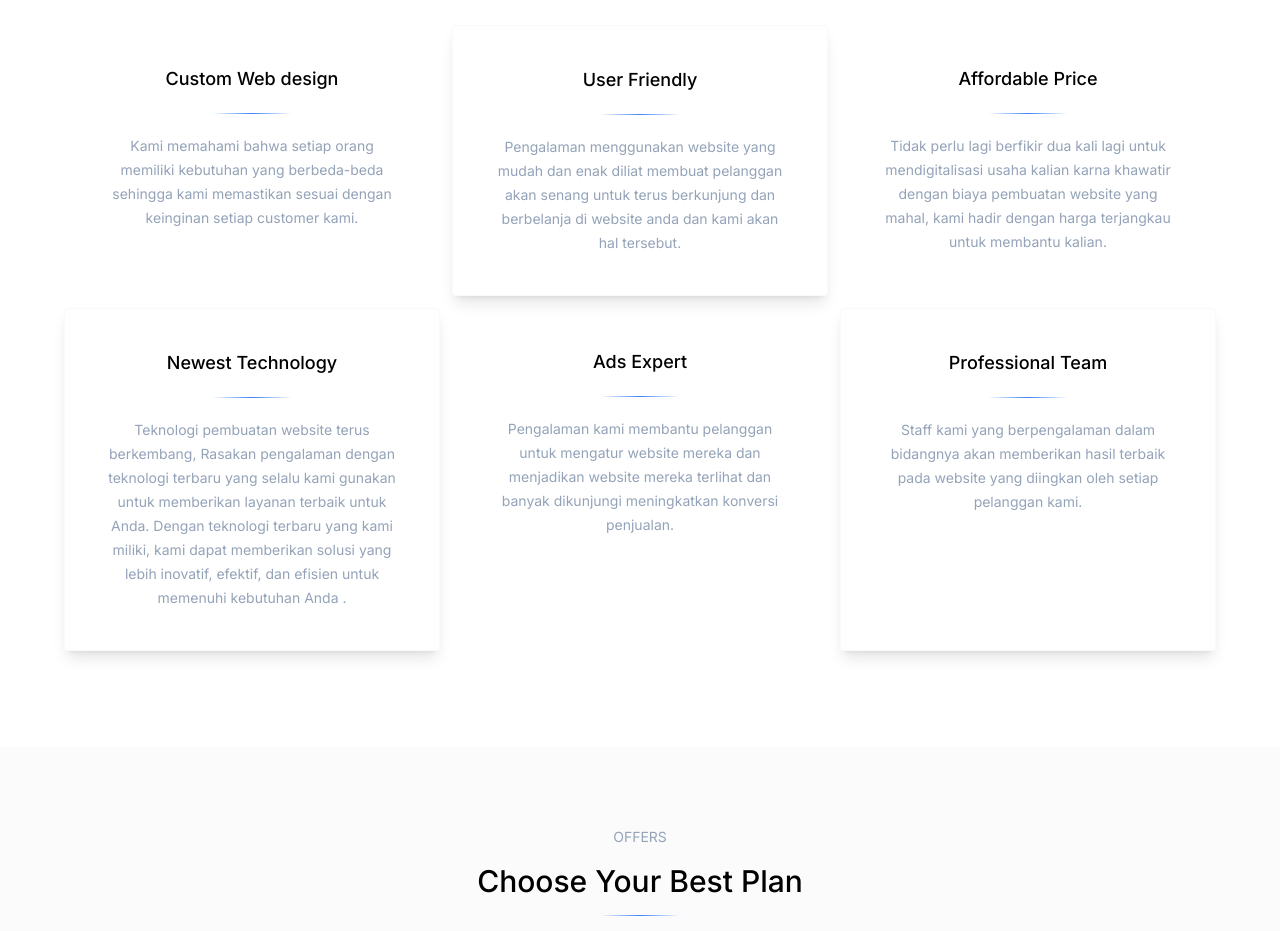
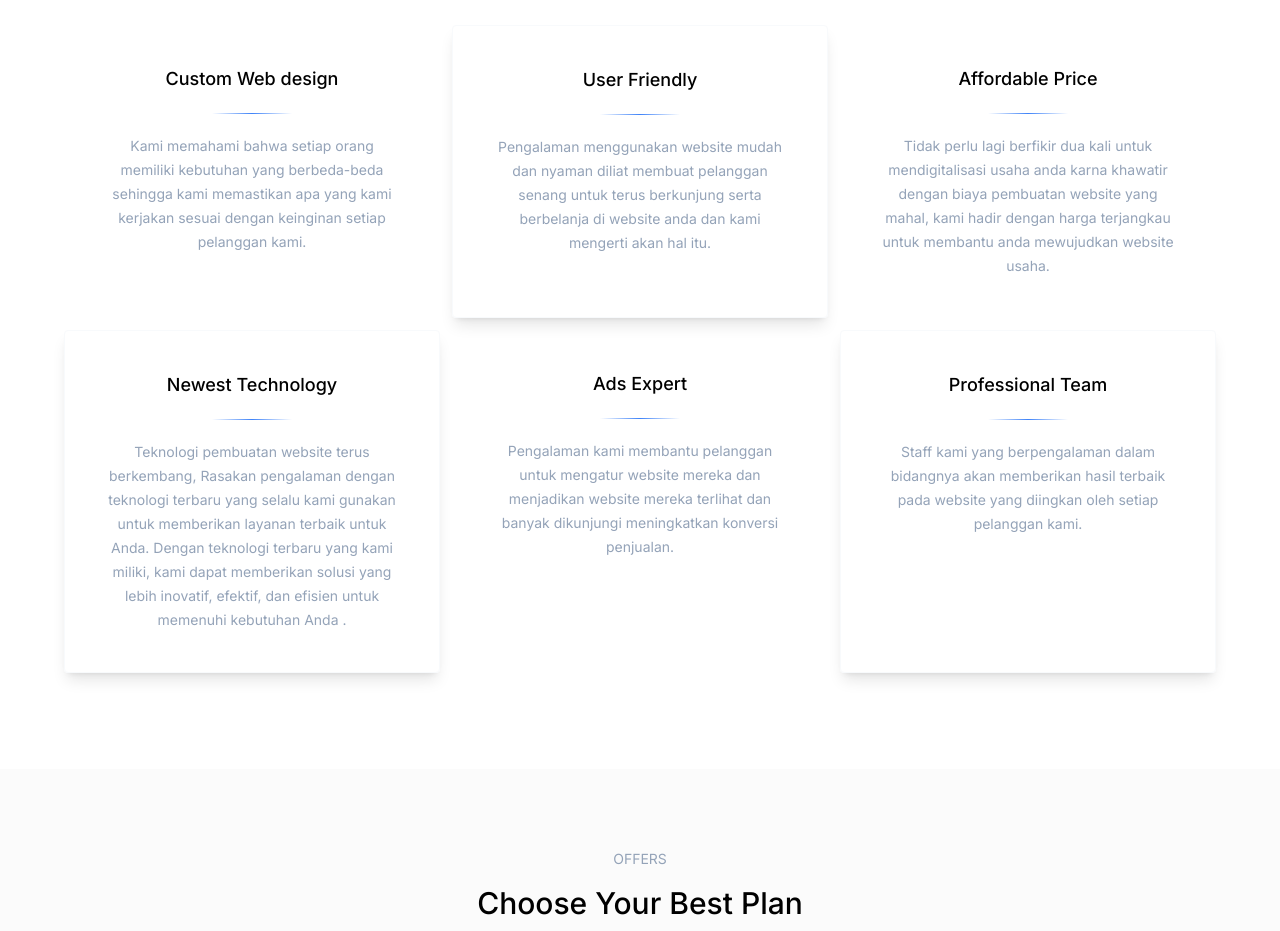
Before and after one commit to alammooo/entitagweb, a Next.js app: page / in a window 1280 px wide. Shown: the part 880-1811 px from the top of the page. Built offline with nearby package versions, Linux system fonts and the light colour scheme; a web font is replaced by a local one.

Commit message:
Update services.tsx

```diff
--- a/data/services.tsx
+++ b/data/services.tsx
@@ -2,17 +2,17 @@ export const services = [
   {
     icon: <div></div>,
     title: " Custom Web design",
-    text: "Kami memahami bahwa setiap orang memiliki kebutuhan yang berbeda-beda sehingga kami memastikan sesuai dengan keinginan setiap customer kami.",
+    text: "Kami memahami bahwa setiap orang memiliki kebutuhan yang berbeda-beda sehingga kami memastikan apa yang kami kerjakan sesuai dengan keinginan setiap pelanggan kami.",
   },
   {
     icon: <div></div>,
     title: "User Friendly",
-    text: "Pengalaman menggunakan website yang mudah dan enak diliat membuat pelanggan akan senang untuk terus berkunjung dan berbelanja di website anda dan kami akan hal tersebut.",
+    text: "Pengalaman menggunakan website mudah dan nyaman diliat membuat pelanggan senang untuk terus berkunjung serta berbelanja di website anda dan kami mengerti akan hal itu.",
   },
   {
     icon: <div></div>,
     title: "Affordable Price",
-    text: "Tidak perlu lagi berfikir dua kali lagi untuk mendigitalisasi usaha kalian karna khawatir dengan biaya pembuatan website yang mahal, kami hadir dengan harga terjangkau untuk membantu kalian.",
+    text: "Tidak perlu lagi berfikir dua kali untuk mendigitalisasi usaha anda karna khawatir dengan biaya pembuatan website yang mahal, kami hadir dengan harga terjangkau untuk membantu anda mewujudkan website usaha.",
   },
   {
     icon: <div></div>,
```
